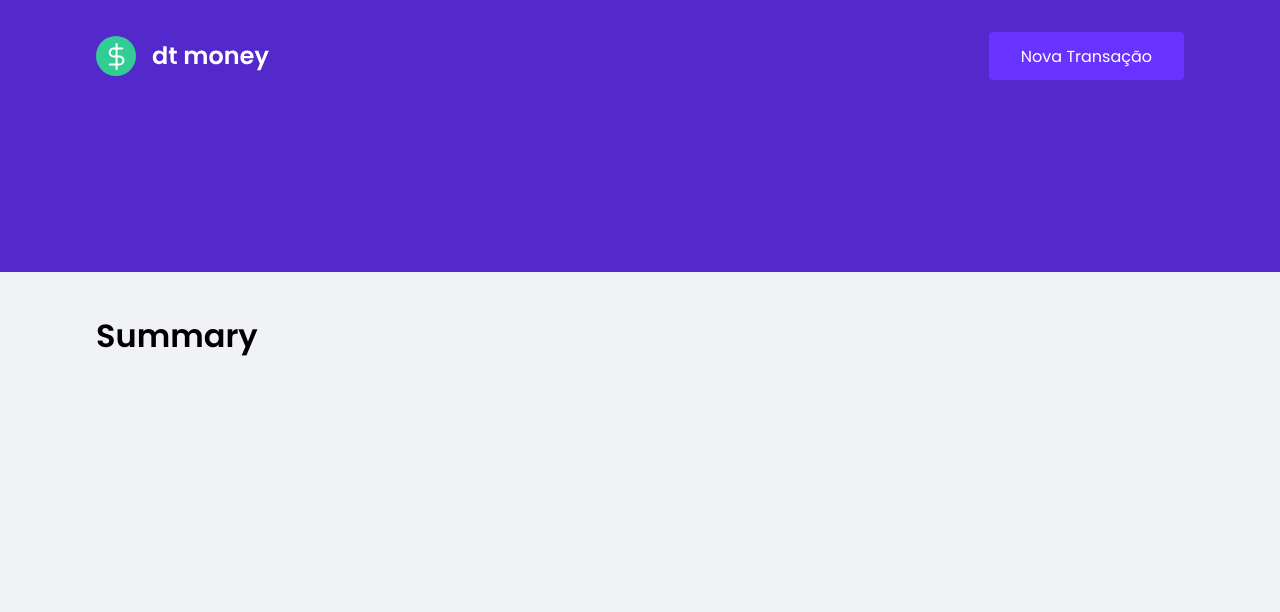
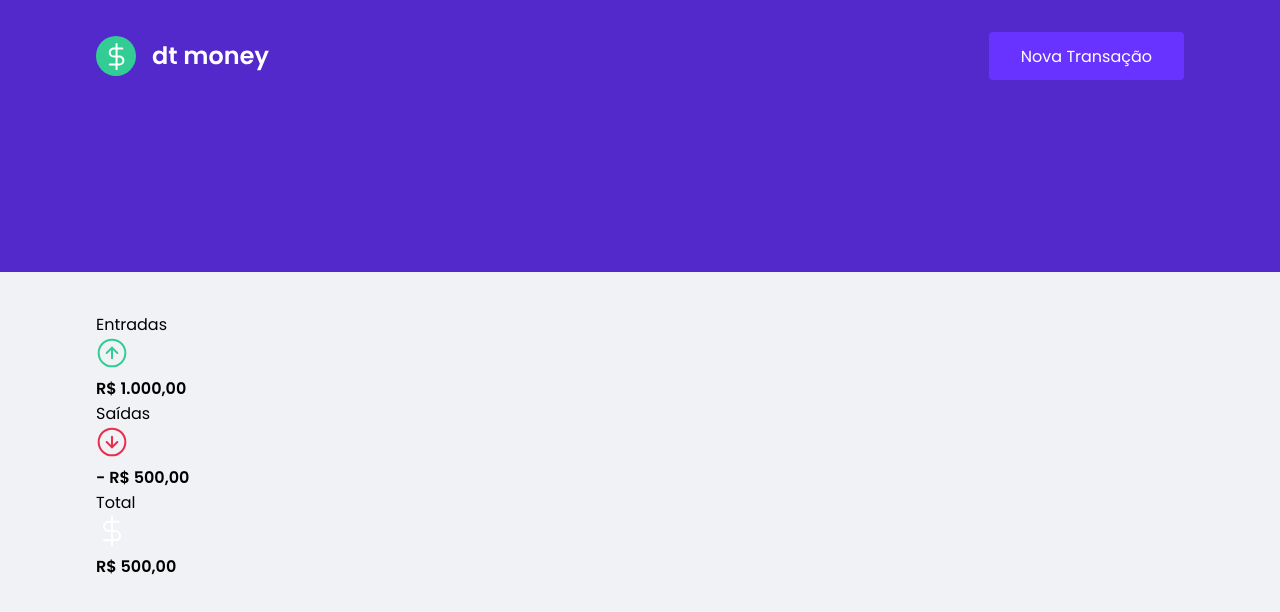
Before and after one commit to uchoamaster/ignite_aulas, a React (Create React App) app in the folder dtmoney/: page / in a window 1280 px wide. Shown: the top 612 px of the page. Built offline with nearby package versions, Linux system fonts and the light colour scheme.

Commit message:
aplicando imagens do Summary

```diff
--- a/dtmoney/src/components/Summary/index.tsx
+++ b/dtmoney/src/components/Summary/index.tsx
@@ -1,5 +1,34 @@
+import incomeImg from '../../assets/income.svg';
+import outcomeImg from '../../assets/outcome.svg';
+import totalImg from '../../assets/total.svg';
+import { Container } from "./style";
+
 export function Summary() {
     return(
-        <h1>Summary</h1>
+        <Container>
+            <div>
+                <header>
+                    <p>Entradas</p>
+                    <img src={incomeImg} alt="Entradas" />
+                </header>
+                <strong>R$ 1.000,00</strong>
+            </div>
+            <div>
+                <header>
+                    <p>Saídas</p>
+                    <img src={outcomeImg} alt="Saídas" />
+                </header>
+                <strong>- R$ 500,00</strong>
+            </div>
+            <div>
+                <header>
+                    <p>Total</p>
+                    <img src={totalImg} alt="Total" />
+                </header>
+                <strong>R$ 500,00</strong>
+            </div>
+        </Container>
+
+
     );
 }
```
